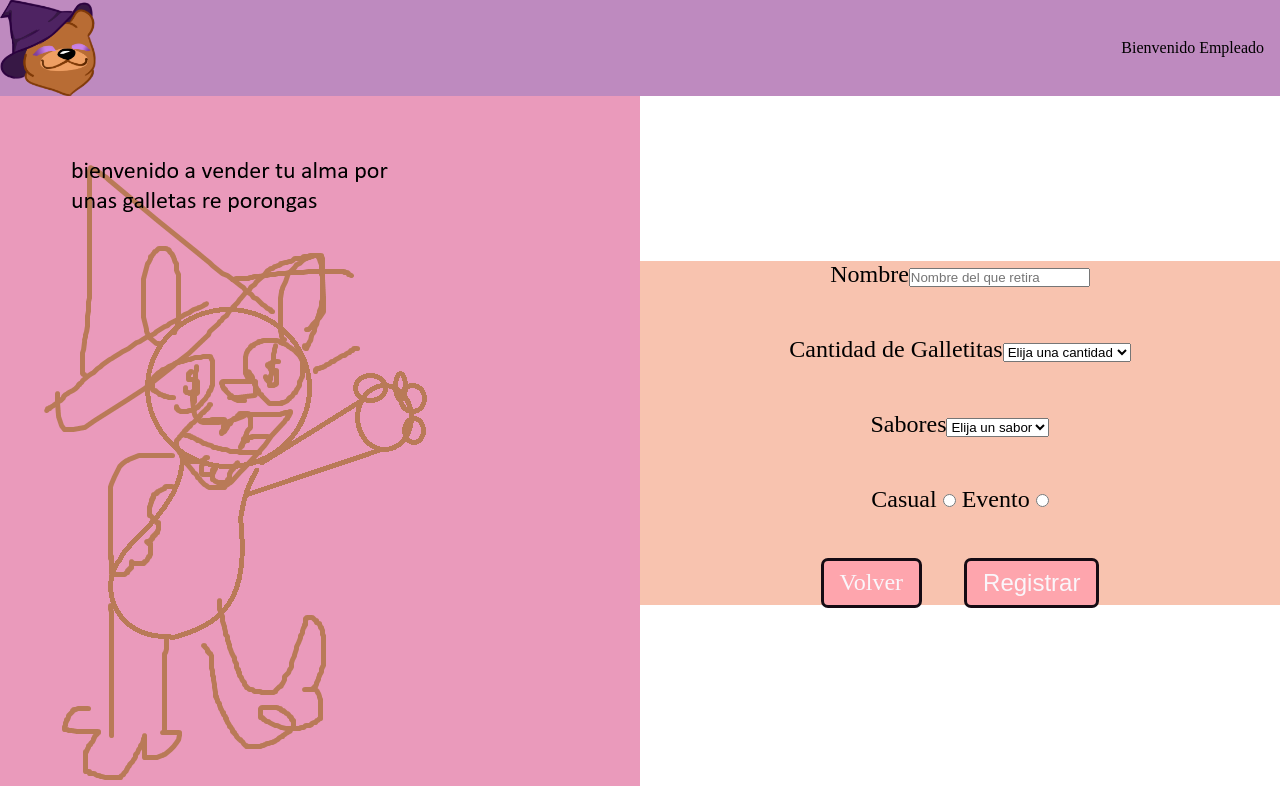
After one commit to Arsilu/Pagina-Web-ABM, a PHP site: page /html/registrar.html in a window 1280 px wide. The commit adds this page. Run offline with PHP 8.4, Linux system fonts and the light colour scheme.

Commit message:
Avanzando!
Creamos la pagina para registrar :D Muy contenta Gracias al @matt  ndeah

Co-Authored-By: Matt <141237843+matt30303@users.noreply.github.com>

```diff
--- /dev/null
+++ b/estilos/registro.css
@@ -0,0 +1,81 @@
+:root{
+--color1:#FFBDBD;
+--color2:#BE8ABF;
+--color3:#EA9ABB;
+--color4:#FEA5AD;
+--color5:#F8C3AF;
+--black:#150b14;
+--white:#faf6fa;
+}
+
+*{
+    margin: 0;
+    padding: 0;
+}
+
+header{
+background-color: var(--color2);
+position: absolute;
+display: flex;
+justify-content: space-between;
+align-items: center;
+width: 100%;
+}
+
+.imagen_osito{
+aspect-ratio: 1/1;
+width: 6rem;
+}
+
+.texto_usuario {
+margin: 0 1rem 0 0;
+}
+
+.container_general{
+    height: 100%;
+    width: 100%;
+    display: flex;
+    justify-content: center;
+    align-items: center;
+    padding: 10vh 0 0 0;
+}
+
+.galletero{
+background-color:var(--color3);
+width: 50%;
+height: 50%;
+}
+
+form {
+    height: 100%;
+    width: 50%;
+    display: flex;
+    flex-direction: column;
+    justify-content: space-between;
+    gap: 3rem;
+    align-items: center;
+    font-size: 1.5rem;
+    background-color: var(--color5);
+}
+
+.botones_registro{
+    display: flex;
+    justify-content: space-around;
+gap: 3rem;
+}
+
+.volver,.boton{
+    padding: 0.5rem 1rem 0.5rem 1rem;
+    background-color: var(--color4);
+    border-radius: .250rem;
+    border: none;
+    outline: .200rem solid var(--black);
+    cursor: pointer;
+    font-size: 1.5rem;
+    color: var(--white);
+}
+
+a{
+    text-decoration: none;
+    color: var(--black);
+}
--- /dev/null
+++ b/html/registrar.html
@@ -0,0 +1,46 @@
+<!DOCTYPE html>
+<html lang="es">
+<link rel="stylesheet" href="/estilos/registro.css">
+<head>
+    <meta charset="UTF-8">
+    <meta name="viewport" content="width=device-width, initial-scale=1.0">
+    <title>Registrar</title>
+</head>
+  <header>
+    <img src="/cositos/osito.png" alt="osito" class="imagen_osito" />
+    <span class="texto_usuario">Bienvenido Empleado</span>
+  </header>
+<body>
+  <div class="container_general">
+    <div class="galletero"><img src="/cositos/Elgalletero.png" alt="un oso :3"></div>
+    <form action="" method="post" >
+    <label>Nombre<input type="text" placeholder="Nombre del que retira" id="Nombre_cliente" name="cnombre" required></label>
+    <label>Cantidad de Galletitas<select name="cantidad" id="cantidad" required>
+        <option value="" selected hidden disabled>Elija una cantidad</option>
+        <option value="12">12</option>
+        <option value="24">24</option>
+        <option value="36">36</option>
+        <option value="48">48</option>
+        <option value="00">A decidir</option>
+    </select></label>
+
+    <label>Sabores<select name="sabores" id="sabores" required>
+        <option value="" selected hidden disabled>Elija un sabor</option>
+        <option value="arandano">Arandano</option>
+        <option value="banana">Banana</option>
+        <option value="frutilla">Frutilla</option>
+        <option value="leche">Leche</option>
+        <option value="chocolate">Chocolate</option>
+    </select></label>
+<div class="ocasion">
+    <label>Casual <input type="radio" name="ocasion" value="casual"></label>
+    <label>Evento <input type="radio" name="ocasion" value="evento"></label>
+</div>
+<div class="botones_registro">
+    <a href="/Index.html" class="volver">Volver</a>
+    <button type="submit" class="boton">Registrar</button>
+</div>
+</form>
+  </div>
+</body>
+</html>
```
Also changed, not shown: Index.html (+7 -9 lines), estilos/Index.css (+11 -7 lines), cositos/Elgalletero.png (added).
